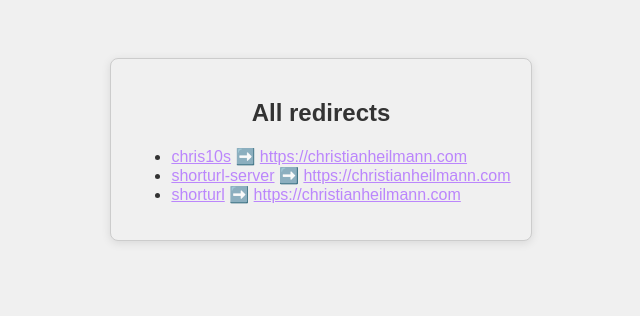
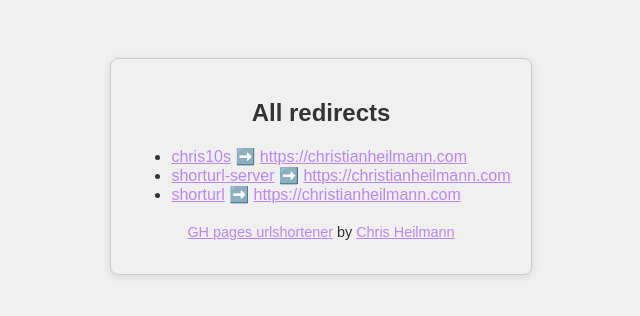
Before and after one commit to byteseekersocial/gh-pages-urlshortener, a Jekyll site: the page built from index.md, in a window 1280 px wide. Shown: the top 316 px of the page, without its empty margins (319-959 px from the left). Built offline with Jekyll 4.4.1, drawn with Linux system fonts in a browser that asks for light colours.

Commit message:
fixing redirect

```diff
--- a/_layouts/index.html
+++ b/_layouts/index.html
@@ -43,6 +43,11 @@
         ul {
             text-align: left;
         }
+        footer{
+            margin-top: 20px;
+            font-size: 0.9em;
+            color: var(--text-color, #333);
+        }
     </style>
 </head>
 <body>
--- a/index.md
+++ b/index.md
@@ -5,6 +5,11 @@
 <h1>All redirects</h1>
 <ul>
 {% for s in site.go %}
-    <li><a href="{{s.url}}">{{ s.url | replace: '.html', '' | replace: '/go/', '' }}</a> ➡️ <a href="{{ s.goto }}">{{ s.goto }}</a></li>
+    <li><a href="{{s.url | replace: '/go', 'go' }}">{{ s.url | replace: '.html', '' | replace: '/go/', '' }}</a> ➡️ <a href="{{ s.goto }}">{{ s.goto }}</a></li>
 {% endfor %}
 </ul>
+
+<footer>
+<p></p>
+<p><a href="https://codepo8.github.io/gh-pages-urlshortener/">GH pages urlshortener</a> by <a href="https://christianheilmann.com">Chris Heilmann</a></p>
+</footer>
```
